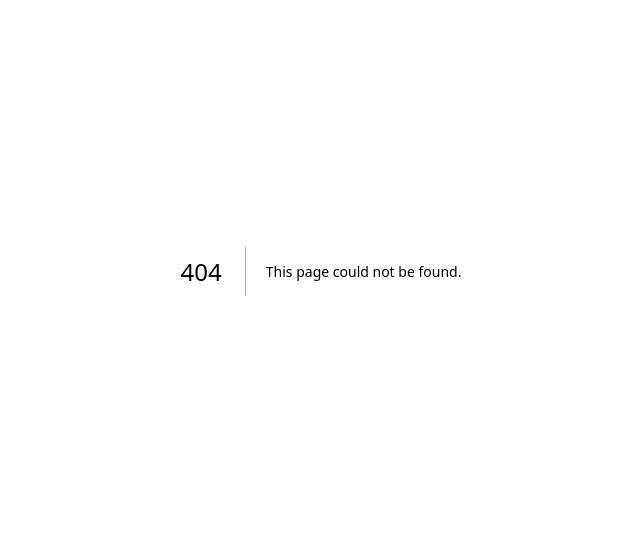
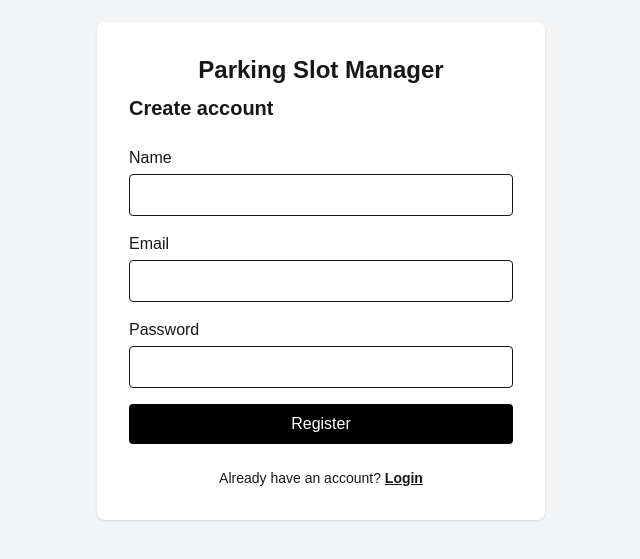
Before and after one commit to goutamgdy/Parking_Slot_Manager, a Next.js app in the folder frontend/: page /register in a window 1280 px wide. Before the commit this address had no page. Shown: the part 129-688 px from the top of the page, without its empty margins (319-959 px from the left). Built offline with nearby package versions, Linux system fonts and the light colour scheme; no server answers.

Commit message:
feat: add user registration page

```diff
--- /dev/null
+++ b/frontend/app/register/page.js
@@ -0,0 +1,97 @@
+"use client";
+
+import { useState } from "react";
+import { useRouter } from "next/navigation";
+import { register } from "../../lib/api";
+
+export default function RegisterPage() {
+    const router = useRouter();
+
+    const [name, setName] = useState("");
+    const [email, setEmail] = useState("");
+    const [password, setPassword] = useState("");
+    const [error, setError] = useState("");
+    const [loading, setLoading] = useState(false);
+
+    const handleRegister = async (event) => {
+        event.preventDefault();
+        setError("");
+        setLoading(true);
+
+        try {
+            await register(name, email, password);
+            router.replace("/login");
+        } catch (error) {
+            setError(error.message);
+        } finally {
+            setLoading(false);
+        }
+    };
+
+    return (
+        <main className="flex min-h-screen items-center justify-center bg-gray-100">
+            <div className="w-full max-w-md rounded-lg bg-white p-8 shadow">
+                <h1 className="mb-2 text-center text-2xl font-bold">
+                    Parking Slot Manager
+                </h1>
+                <h2 className="mb-6 text-xl font-semibold">Create account</h2>
+
+                {error && (
+                    <div className="mb-4 rounded bg-red-100 p-3 text-red-700">
+                        {error}
+                    </div>
+                )}
+
+                <form onSubmit={handleRegister} className="space-y-4">
+                    <div>
+                        <label className="mb-1 block font-medium">Name</label>
+                        <input
+                            value={name}
+                            onChange={(e) => setName(e.target.value)}
+                            className="w-full rounded border px-3 py-2"
+                            required
+                        />
+                    </div>
+
+                    <div>
+                        <label className="mb-1 block font-medium">Email</label>
+                        <input
+                            type="email"
+                            value={email}
+                            onChange={(e) => setEmail(e.target.value)}
+                            className="w-full rounded border px-3 py-2"
+                            required
+                        />
+                    </div>
+
+                    <div>
+                        <label className="mb-1 block font-medium">Password</label>
+                        <input
+                            type="password"
+                            value={password}
+                            onChange={(e) => setPassword(e.target.value)}
+                            className="w-full rounded border px-3 py-2"
+                            minLength={8}
+                            required
+                        />
+                    </div>
+
+                    <button
+                        type="submit"
+                        disabled={loading}
+                        className="w-full rounded bg-black py-2 text-white disabled:opacity-50"
+                    >
+                        {loading ? "Creating account..." : "Register"}
+                    </button>
+                </form>
+
+                <p className="mt-6 text-center text-sm">
+                    Already have an account?{" "}
+                    <a href="/login" className="font-semibold underline">
+                        Login
+                    </a>
+                </p>
+            </div>
+        </main>
+    );
+}
```
